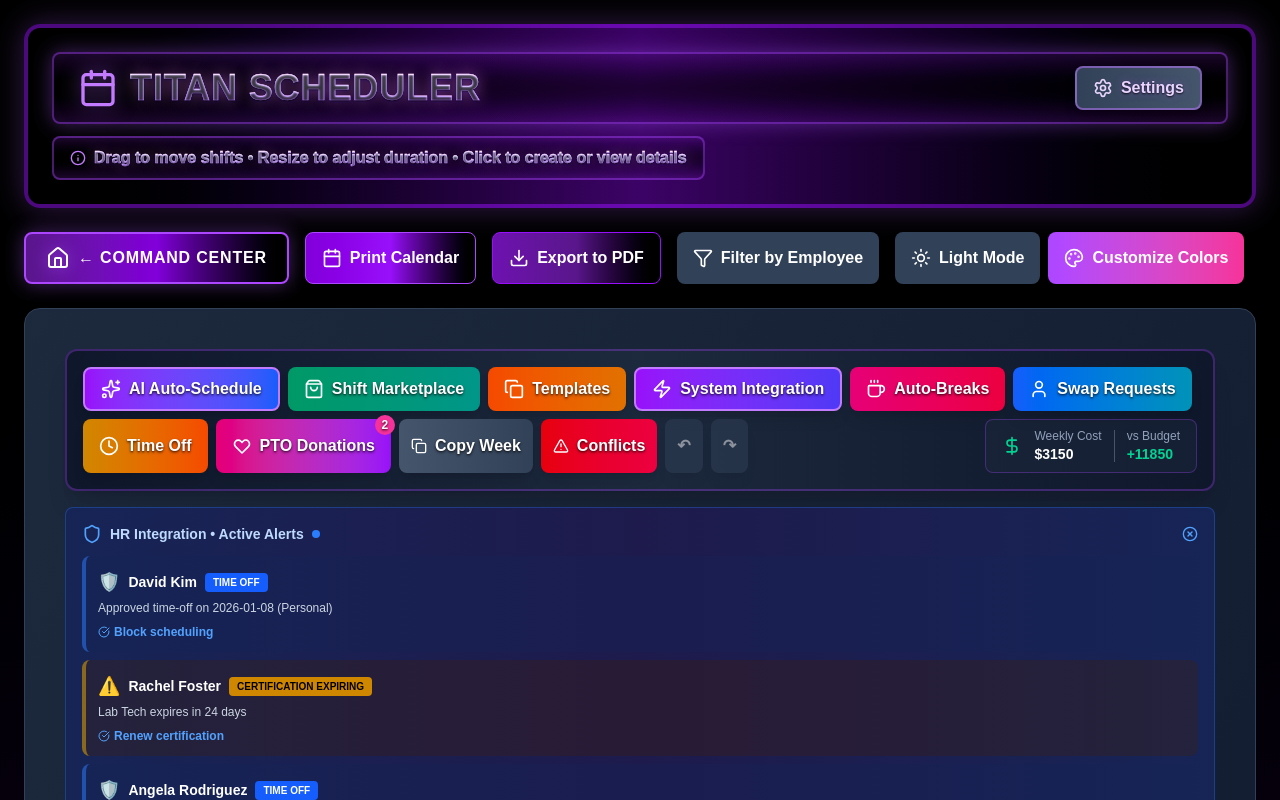
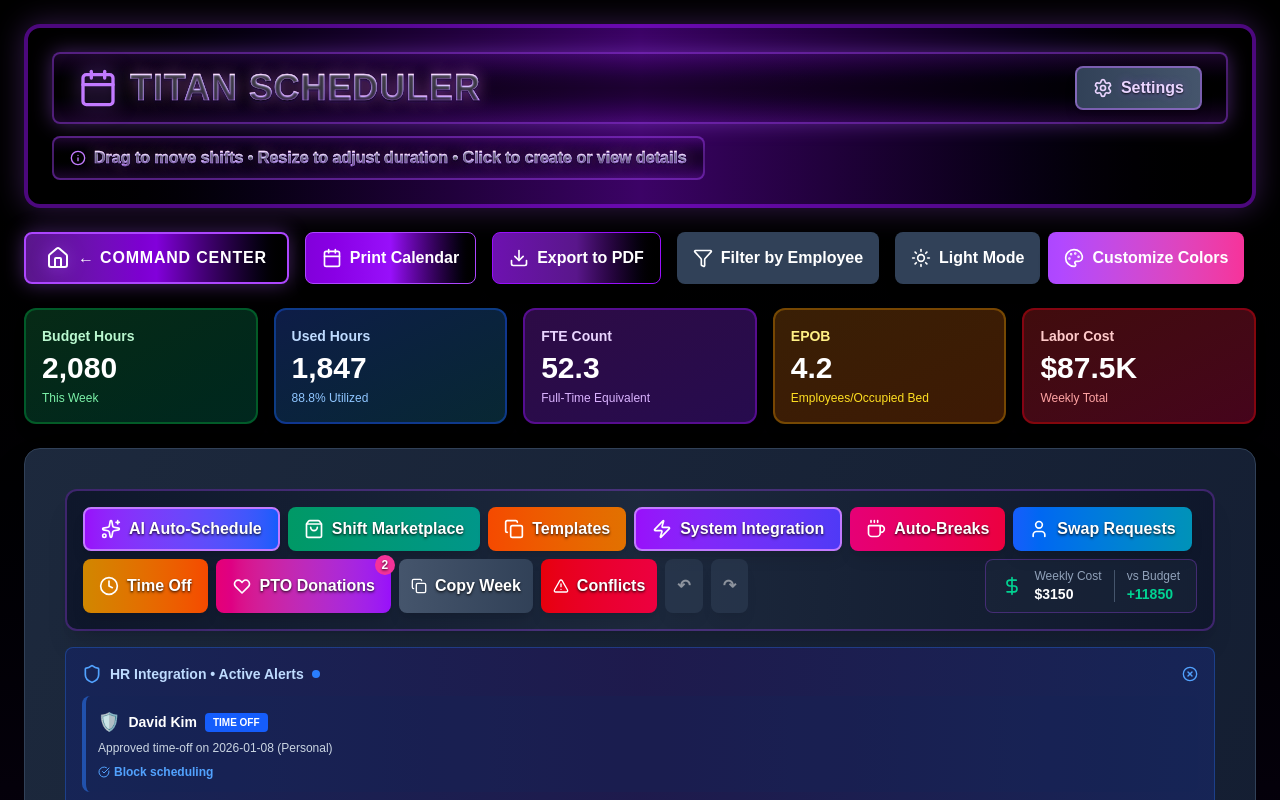
Before and after one commit to cmc-creator/NoxTitan, a Next.js app: page /calendar in a window 1280 px wide. Shown: the top 800 px of the page. Built offline with nearby package versions, Linux system fonts and the light colour scheme.

Commit message:
Add CFO finance metrics, update Command Center branding, enhance VIP signup with TITAN tier, add password toggle

```diff
--- a/src/app/calendar/page.tsx
+++ b/src/app/calendar/page.tsx
@@ -89,6 +89,35 @@ export default function CalendarPage() {
         <ThemeCustomizer />
       </div>
 
+      {/* Finance Metrics Dashboard */}
+      <div className="grid grid-cols-2 md:grid-cols-5 gap-4 print:hidden flex-shrink-0">
+        <div className="bg-gradient-to-br from-green-900/50 to-emerald-900/50 border-2 border-green-600/40 rounded-xl p-4 shadow-lg">
+          <p className="text-green-200 text-sm font-semibold mb-1">Budget Hours</p>
+          <p className="text-3xl font-bold text-white">2,080</p>
+          <p className="text-xs text-green-300 mt-1">This Week</p>
+        </div>
+        <div className="bg-gradient-to-br from-blue-900/50 to-cyan-900/50 border-2 border-blue-600/40 rounded-xl p-4 shadow-lg">
+          <p className="text-blue-200 text-sm font-semibold mb-1">Used Hours</p>
+          <p className="text-3xl font-bold text-white">1,847</p>
+          <p className="text-xs text-blue-300 mt-1">88.8% Utilized</p>
+        </div>
+        <div className="bg-gradient-to-br from-purple-900/50 to-violet-900/50 border-2 border-purple-600/40 rounded-xl p-4 shadow-lg">
+          <p className="text-purple-200 text-sm font-semibold mb-1">FTE Count</p>
+          <p className="text-3xl font-bold text-white">52.3</p>
+          <p className="text-xs text-purple-300 mt-1">Full-Time Equivalent</p>
+        </div>
+        <div className="bg-gradient-to-br from-yellow-900/50 to-amber-900/50 border-2 border-yellow-600/40 rounded-xl p-4 shadow-lg">
+          <p className="text-yellow-200 text-sm font-semibold mb-1">EPOB</p>
+          <p className="text-3xl font-bold text-white">4.2</p>
+          <p className="text-xs text-yellow-300 mt-1">Employees/Occupied Bed</p>
+        </div>
+        <div className="bg-gradient-to-br from-red-900/50 to-rose-900/50 border-2 border-red-600/40 rounded-xl p-4 shadow-lg">
+          <p className="text-red-200 text-sm font-semibold mb-1">Labor Cost</p>
+          <p className="text-3xl font-bold text-white">$87.5K</p>
+          <p className="text-xs text-red-300 mt-1">Weekly Total</p>
+        </div>
+      </div>
+
       <div className="flex-1 overflow-auto bg-gradient-to-br from-slate-800 to-slate-900 rounded-2xl p-6 border border-slate-700 shadow-2xl min-h-0">
         <InteractiveCalendar showSettings={showSettings} setShowSettings={setShowSettings} />
       </div>
--- a/src/app/landing/page.tsx
+++ b/src/app/landing/page.tsx
@@ -53,8 +53,7 @@ export default function LandingPage() {
           className="h-20 md:h-28 w-auto mb-3 object-contain"
           style={{
             filter: 'drop-shadow(0px 5px 15px rgba(0,0,0,0.9))',
-            mixBlendMode: 'normal',
-            imageRendering: 'high-quality'
+            mixBlendMode: 'normal'
           }}
         />
         <span className="text-base md:text-lg font-bold uppercase text-center tracking-widest" style={{
@@ -106,7 +105,10 @@ export default function LandingPage() {
             Run Your Entire Business in One Place.
           </h1>
           <p className="mt-4 text-lg md:text-2xl text-purple-200 text-center max-w-2xl animate-fade-in text-pop">
-            Stop juggling 15 different apps. Manage your employees, payroll, scheduling, compliance, and operations from a single powerful platform.
+            Stop juggling 15 different apps.
+          </p>
+          <p className="mt-2 text-lg md:text-2xl text-purple-200 text-center max-w-2xl animate-fade-in text-pop">
+            Manage your employees, payroll, scheduling, compliance, and operations from a single powerful platform.
           </p>
           {/* Removed duplicate action buttons below tagline */}
         </div>
@@ -265,7 +267,7 @@ export default function LandingPage() {
       <section id="comparison" className="w-full flex flex-col items-center justify-center py-20">
         <div className="w-full max-w-6xl mx-auto flex flex-col items-center px-4">
           <h2 className="text-4xl md:text-5xl font-extrabold text-center text-white mb-2 animate-fade-in">
-            Stop Bleeding Money on Multiple Subscriptions
+            Stop Bleeding Money on<br />Multiple Subscriptions
           </h2>
           <p className="text-lg md:text-xl text-purple-200 text-center mb-4 animate-fade-in max-w-3xl">
             Replace 8+ expensive systems with one platform. Save $50K-$200K+ annually.
--- a/src/app/login/page.tsx
+++ b/src/app/login/page.tsx
@@ -4,7 +4,7 @@ import { useState } from 'react';
 import { useRouter } from 'next/navigation';
 import Link from 'next/link';
 import { signIn } from 'next-auth/react';
-import { Calendar, Mail, Lock, AlertCircle, LogIn } from 'lucide-react';
+import { Calendar, Mail, Lock, AlertCircle, LogIn, Eye, EyeOff } from 'lucide-react';
 
 export default function LoginPage() {
   const router = useRouter();
@@ -13,6 +13,7 @@ export default function LoginPage() {
   const [vipCode, setVipCode] = useState('');
   const [error, setError] = useState('');
   const [loading, setLoading] = useState(false);
+  const [showPassword, setShowPassword] = useState(false);
 
   const handleSubmit = async (e: React.FormEvent) => {
     e.preventDefault();
@@ -98,13 +99,24 @@ export default function LoginPage() {
               <div className="relative">
                 <Lock className="absolute left-3 top-1/2 -translate-y-1/2 w-5 h-5 text-slate-400" />
                 <input
-                  type="password"
+                  type={showPassword ? "text" : "password"}
                   required
                   value={password}
                   onChange={(e) => setPassword(e.target.value)}
-                  className="w-full pl-11 pr-4 py-3 bg-slate-700/50 border border-slate-600 rounded-lg text-white placeholder-slate-400 focus:outline-none focus:border-blue-500 focus:ring-2 focus:ring-blue-500/20"
+                  className="w-full pl-11 pr-12 py-3 bg-slate-700/50 border border-slate-600 rounded-lg text-white placeholder-slate-400 focus:outline-none focus:border-blue-500 focus:ring-2 focus:ring-blue-500/20"
                   placeholder="••••••••"
                 />
+                <button
+                  type="button"
+                  onClick={() => setShowPassword(!showPassword)}
+                  className="absolute right-3 top-1/2 -translate-y-1/2 text-slate-400 hover:text-slate-200 transition-colors"
+                >
+                  {showPassword ? (
+                    <EyeOff className="w-5 h-5" />
+                  ) : (
+                    <Eye className="w-5 h-5" />
+                  )}
+                </button>
               </div>
             </div>
             {/* VIP Code Field */}
--- a/src/app/signup/page.tsx
+++ b/src/app/signup/page.tsx
@@ -1,22 +1,31 @@
 'use client';
 
-import { useState } from 'react';
-import { useRouter } from 'next/navigation';
+import { useState, useEffect } from 'react';
+import { useRouter, useSearchParams } from 'next/navigation';
 import Link from 'next/link';
 import { signIn } from 'next-auth/react';
 import { Calendar, Mail, Lock, User, Phone, AlertCircle, UserPlus } from 'lucide-react';
 
 export default function SignupPage() {
   const router = useRouter();
+  const searchParams = useSearchParams();
+  const isVIP = searchParams.get('vip') === 'true';
+
   const [formData, setFormData] = useState({
     name: '',
     email: '',
     password: '',
     confirmPassword: '',
-    tier: 'PROFESSIONAL',
+    tier: isVIP ? 'TITAN' : 'PROFESSIONAL',
   });
   const [error, setError] = useState('');
   const [loading, setLoading] = useState(false);
+
+  useEffect(() => {
+    if (isVIP) {
+      setFormData(prev => ({ ...prev, tier: 'TITAN' }));
+    }
+  }, [isVIP]);
 
   const handleChange = (e: React.ChangeEvent<HTMLInputElement | HTMLSelectElement>) => {
     setFormData({
@@ -150,6 +159,12 @@ export default function SignupPage() {
               <label className="block text-sm font-semibold text-slate-300 mb-2">
                 Choose Your Plan *
               </label>
+              {isVIP ? (
+                <div className="w-full px-4 py-3 bg-gradient-to-br from-yellow-900/50 to-amber-900/50 border-2 border-yellow-600/40 rounded-lg">
+                  <p className="text-yellow-200 font-bold text-lg">💎 VIP Access - TITAN Plan</p>
+                  <p className="text-yellow-300 text-sm mt-1">Complimentary access • All features unlocked</p>
+                </div>
+              ) : (
                 <select
                   name="tier"
                   value={formData.tier}
@@ -160,9 +175,12 @@ export default function SignupPage() {
                   <option value="ENTERPRISE">Enterprise - $1,499/mo - Up to 250 employees + AI features</option>
                   <option value="TITAN">Titan - $2,999/mo - Unlimited employees, white-glove service</option>
                 </select>
+              )}
+              {!isVIP && (
                 <p className="text-xs text-slate-400 mt-2">
-                Have a VIP code? Enter it after signup for complimentary access!
+                  Have a VIP code? Contact us for complimentary access!
                 </p>
+              )}
             </div>
 
             {/* Password Fields */}
--- a/src/components/UnifiedDashboard.tsx
+++ b/src/components/UnifiedDashboard.tsx
@@ -17,8 +17,16 @@ export default function UnifiedDashboard() {
       <div className="max-w-7xl mx-auto">
         {/* Header */}
         <div className="mb-8">
-          <h1 className="text-4xl font-bold text-gray-900 mb-2">Unified Command Center</h1>
-          <p className="text-gray-600">Real-time data from all systems working in concert</p>
+          <div className="flex items-center justify-between">
+            <div>
+              <h1 className="text-4xl font-bold text-gray-900 mb-2">Command Center</h1>
+              <p className="text-gray-600">Real-time business intelligence and operations hub</p>
+            </div>
+            <div className="px-6 py-3 rounded-xl bg-gradient-to-br from-purple-900/50 to-violet-900/50 border-2 border-purple-600/40 shadow-lg">
+              <p className="text-xs text-purple-200 mb-1">Current Plan</p>
+              <p className="text-2xl font-bold text-white">{typeof window !== 'undefined' && localStorage.getItem('tier') || 'PROFESSIONAL'}</p>
+            </div>
+          </div>
         </div>
 
         {/* Notifications Banner */}
```
Also changed, not shown: 1 other file (tests, documents, lock files or other folders). Lines whose indentation alone changed are shown as unchanged.
